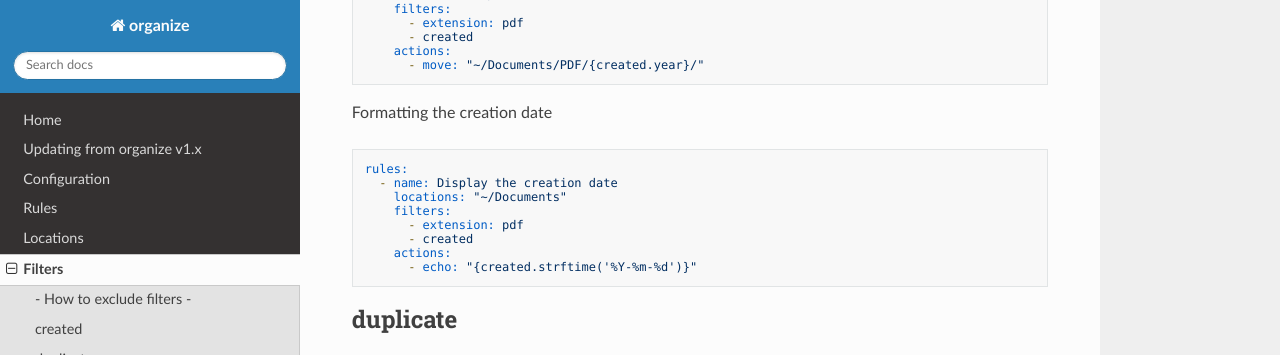
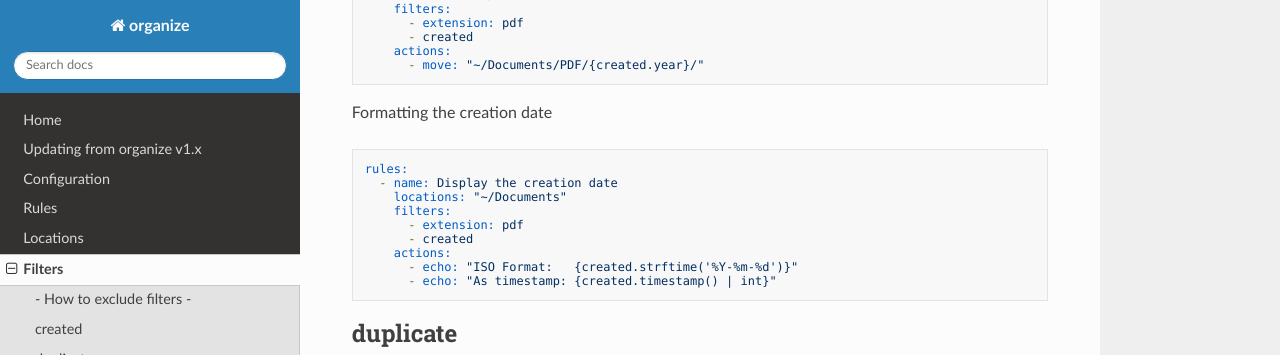
Before and after one commit to tfeldmann/organize, an MkDocs documentation site: the page built from docs/filters.md, in a window 1280 px wide and 900 px high, scrolled down 1532 px, cut to the strip 0-355 px from the top of the window. Built offline with MkDocs 1.6.1, drawn with Linux system fonts in a browser that asks for light colours; nearby versions of some CDN libraries; some of the changed text lies outside the part shown.

Commit message:
update docs

````diff
--- a/docs/filters.md
+++ b/docs/filters.md
@@ -92,7 +92,8 @@
       - extension: pdf
       - created
     actions:
-      - echo: "{created.strftime('%Y-%m-%d')}"
+      - echo: "ISO Format:   {created.strftime('%Y-%m-%d')}"
+      - echo: "As timestamp: {created.timestamp() | int}"
 ```
 
 ## duplicate
@@ -407,7 +408,8 @@
       - extension: pdf
       - lastmodified
     actions:
-      - echo: "{lastmodified.strftime('%Y-%m-%d')}"
+      - echo: "ISO Format:   {lastmodified.strftime('%Y-%m-%d')}"
+      - echo: "As timestamp: {lastmodified.timestamp() | int}"
 ```
 
 ## mimetype
````
